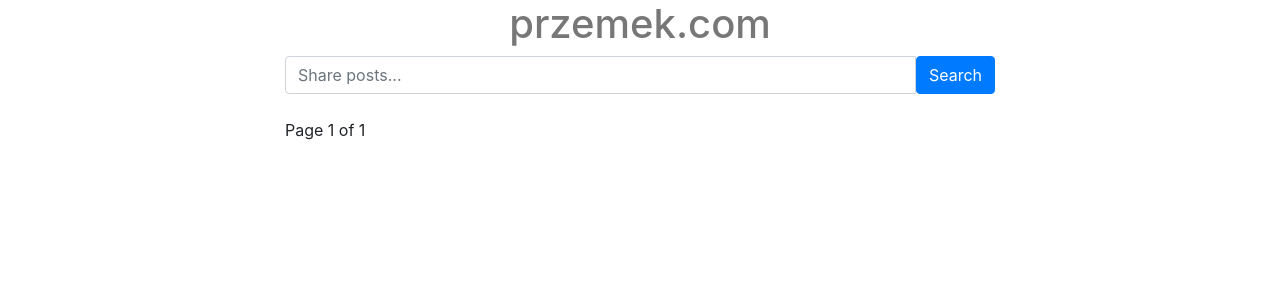
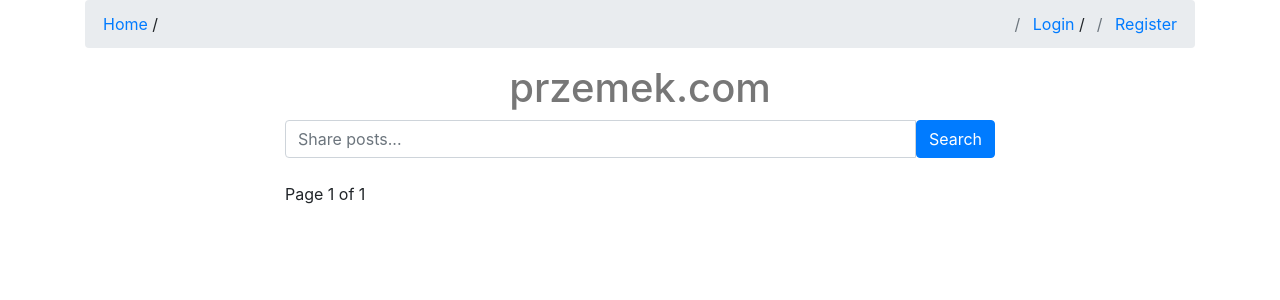
Before and after one commit to freqq/django-blog, a Django app: page / in a window 1280 px wide. Shown: the top 300 px of the page. Run offline with Django 3.2, Linux system fonts and the light colour scheme; data that the repository does not hold is empty; some libraries are stand-ins or nearby versions.

Commit message:
Top navbar with navigation

```diff
--- a/blog/blog/urls.py
+++ b/blog/blog/urls.py
@@ -9,7 +9,7 @@ urlpatterns = [
     path('login/', login_view, name='login'),
     path('logout/', logout_view, name='logout'),
     path('register/', register_view, name='register'),
-    path('', include("posts.urls")),
+    path('', include(("posts.urls"))),
 ]
 
 if settings.DEBUG:
--- a/blog/static/css/base.css
+++ b/blog/static/css/base.css
@@ -5,3 +5,22 @@ h1{
 .wmd-panel{
     margin: 0 auto !important;
 }
+
+.breadcrumb li {
+    display: inline-block ;
+    margin: 0 2px;
+}
+
+.breadcrumb li::after{
+    content: ' /';
+}
+
+.breadcrumb li:last-child::after{
+    content: ''
+}
+
+.breadcrumb .float-right{
+    background: red !important;
+    clear: both;
+    float: right;
+}
--- a/blog/templates/base.html
+++ b/blog/templates/base.html
@@ -42,6 +42,26 @@
 
                                 {% include "messages_list.html" %}
                                 <div class="container">
+                                    <nav aria-label="breadcrumb">
+                                        <ol class="breadcrumb">
+                                            <li class="breadcrumb-item">
+                                                <a href="{% url 'list' %}">Home</a>
+                                            </li>
+                                            {% block post_detail_link %}{% endblock %}
+                                            {% if not request.user.is_authenticated %}
+                                                <li class="ml-auto breadcrumb-item">
+                                                    <a href="{% url 'login' %}">Login</a>
+                                                </li>
+                                                <li class="breadcrumb-item">
+                                                    <a href="{% url 'register' %}">Register</a>
+                                                </li>
+                                            {% else %}
+                                                <li class="ml-auto breadcrumb-item">
+                                                    <a href="{% url 'logout' %}">Logout</a>
+                                                </li>
+                                            {% endif %}
+                                        </ol>
+                                    </nav>
                                     {% block content %}{% endblock content %}
                                 </div>
                                 <script
```
Also changed, not shown: blog/templates/post_detail.html (+7 -1 lines), 1 other file.
